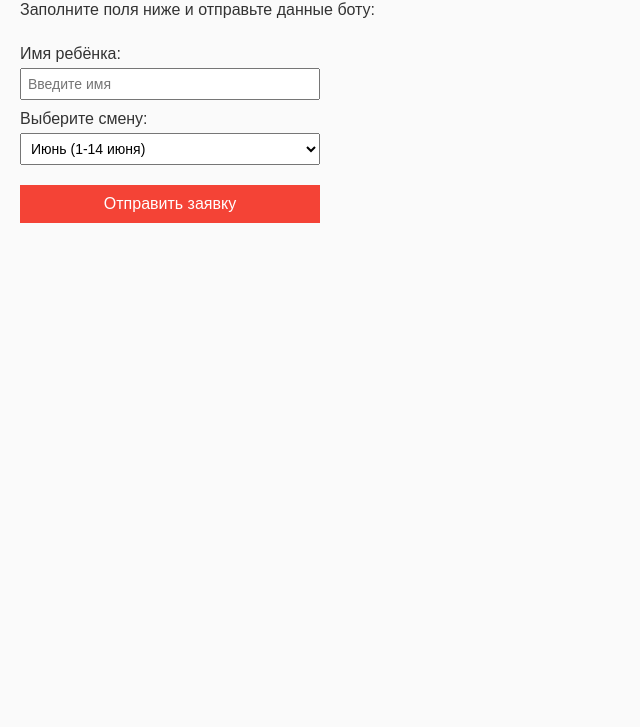
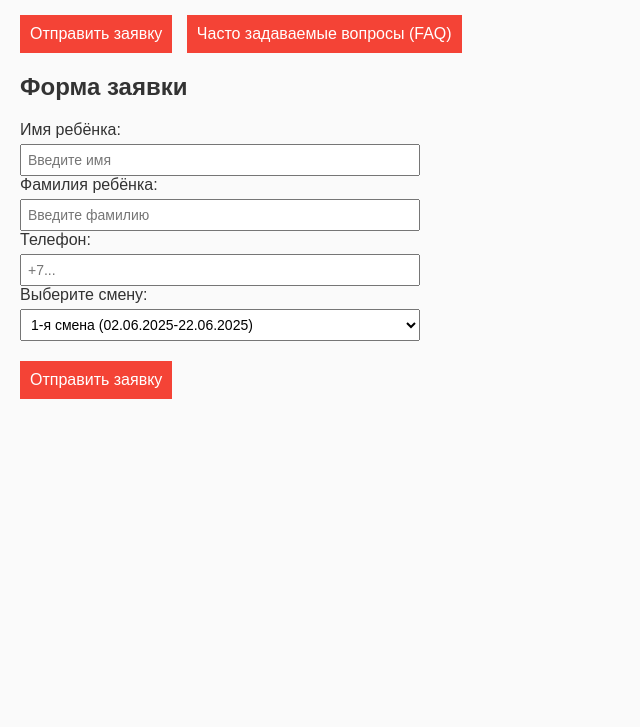
Before and after one commit to AndrewPRO2105/camp-webapp, a plain HTML site: page my-camp-webapp/index.html in a window 1280 px wide. Shown: the part 73-800 px from the top of the page, without its empty margins (0-640 px from the left). Drawn offline with Linux system fonts and the light colour scheme.

Commit message:
Add files via upload

```diff
--- a/my-camp-webapp/index.html
+++ b/my-camp-webapp/index.html
@@ -3,28 +3,49 @@
 <head>
   <meta charset="UTF-8">
   <title>Лагерь «Новое Поколение» - WebApp</title>
-  <!-- Подключаем стили -->
   <link rel="stylesheet" href="style.css">
 </head>
 <body>
-  <h1>Онлайн-заявка в лагерь</h1>
-  <p>Заполните поля ниже и отправьте данные боту:</p>
+  <h1>Онлайн-сервис «Алькадар»</h1>
 
-  <div class="form-container">
-    <label for="childName">Имя ребёнка:</label>
+  <!-- Блок переключения вкладок (заявка / FAQ) -->
+  <div class="tabs">
+    <button id="tabRequest">Отправить заявку</button>
+    <button id="tabFAQ">Часто задаваемые вопросы (FAQ)</button>
+  </div>
+
+  <!-- Форма заявки -->
+  <div id="requestForm" class="form-container">
+    <h2>Форма заявки</h2>
+    <label>Имя ребёнка:</label>
     <input type="text" id="childName" placeholder="Введите имя" />
 
-    <label for="shift">Выберите смену:</label>
+    <label>Фамилия ребёнка:</label>
+    <input type="text" id="childSurname" placeholder="Введите фамилию" />
+
+    <label>Телефон:</label>
+    <input type="tel" id="phone" placeholder="+7..." />
+
+    <label>Выберите смену:</label>
     <select id="shift">
-      <option value="june">Июнь (1-14 июня)</option>
-      <option value="july">Июль (1-14 июля)</option>
-      <option value="august">Август (1-14 августа)</option>
+      <option value="1">1-я смена (02.06.2025-22.06.2025)</option>
+      <option value="2">2-я смена (24.06.2025-14.07.2025)</option>
+      <option value="3">3-я смена (16.07.2025-05.08.2025)</option>
+      <option value="4">4-я смена (07.08.2025-27.08.2025)</option>
     </select>
 
-    <button id="sendBtn">Отправить заявку</button>
+    <button id="sendRequestBtn">Отправить заявку</button>
   </div>
 
-  <!-- Подключаем скрипт -->
+  <!-- Форма FAQ -->
+  <div id="faqForm" class="form-container" style="display: none;">
+    <h2>Задать вопрос</h2>
+    <label>Ваш вопрос:</label>
+    <textarea id="faqQuestion" placeholder="Напишите вопрос"></textarea>
+
+    <button id="sendFAQBtn">Отправить вопрос</button>
+  </div>
+
   <script src="script.js"></script>
 </body>
 </html>
--- a/my-camp-webapp/script.js
+++ b/my-camp-webapp/script.js
@@ -1,42 +1,81 @@
 // script.js
 
-// Убедимся, что скрипт начнёт работать, когда DOM загрузится полностью.
-// Для простоты можно повесить обработчик загрузки на window.onload или использовать DOMContentLoaded.
 window.onload = function() {
-  // Ищем элементы
-  const sendBtn = document.getElementById('sendBtn');
+  // -- Элементы переключения вкладок
+  const tabRequest = document.getElementById('tabRequest');
+  const tabFAQ = document.getElementById('tabFAQ');
+
+  // -- Форма заявки
+  const requestForm = document.getElementById('requestForm');
+  const sendRequestBtn = document.getElementById('sendRequestBtn');
   const nameField = document.getElementById('childName');
+  const surnameField = document.getElementById('childSurname');
+  const phoneField = document.getElementById('phone');
   const shiftSelect = document.getElementById('shift');
 
-  // Объект Telegram.WebApp становится доступен только внутри Telegram-клиента,
-  // но если открыть страницу в обычном браузере, Telegram.WebApp может быть undefined.
-  // Чтобы не было ошибок, проверяем наличие tg:
+  // -- Форма FAQ
+  const faqForm = document.getElementById('faqForm');
+  const sendFAQBtn = document.getElementById('sendFAQBtn');
+  const faqQuestion = document.getElementById('faqQuestion');
+
+  // Объект Telegram.WebApp (если открыто в телеграме)
   const tg = window.Telegram?.WebApp;
 
-  // Функция отправки данных боту
-  function sendDataToBot() {
+  // Функция переключения вкладок
+  function showRequestForm() {
+    requestForm.style.display = 'block';
+    faqForm.style.display = 'none';
+  }
+  function showFAQForm() {
+    requestForm.style.display = 'none';
+    faqForm.style.display = 'block';
+  }
+
+  // При нажатии на вкладки
+  tabRequest.addEventListener('click', showRequestForm);
+  tabFAQ.addEventListener('click', showFAQForm);
+
+  // Запуск: по умолчанию показываем форму заявки
+  showRequestForm();
+
+  // Отправка заявки
+  function sendRequestToBot() {
     const data = {
+      type: "request",  // помечаем, что это заявка
       childName: nameField.value,
+      childSurname: surnameField.value,
+      phone: phoneField.value,
       shift: shiftSelect.value
     };
-
-    // Превращаем в JSON-строку
     const jsonData = JSON.stringify(data);
 
     if (tg) {
-      // Отправляем данные в бота
       tg.sendData(jsonData);
-      // Можно закрыть WebApp (не обязательно):
-      tg.close();
+      tg.close();  // Закрываем по желанию
     } else {
-      // Если страница открыта в обычном браузере (для теста),
-      // просто покажем результат в консоли
       console.log("Данные для бота:", jsonData);
-      alert("Скрипт сработал, но Telegram.WebApp не доступен в браузере. " +
-            "Откройте страницу внутри Telegram для полноценной работы.");
+      alert("Открыто вне Telegram. Откройте внутри Telegram для отправки.");
     }
   }
 
-  // Навешиваем обработчик клика на кнопку
-  sendBtn.addEventListener('click', sendDataToBot);
+  // Отправка вопроса (FAQ)
+  function sendFAQToBot() {
+    const data = {
+      type: "faq",
+      question: faqQuestion.value
+    };
+    const jsonData = JSON.stringify(data);
+
+    if (tg) {
+      tg.sendData(jsonData);
+      tg.close();
+    } else {
+      console.log("FAQ ->", jsonData);
+      alert("Открыто вне Telegram. Откройте внутри Telegram для отправки.");
+    }
+  }
+
+  // Назначаем обработчики клика
+  sendRequestBtn.addEventListener('click', sendRequestToBot);
+  sendFAQBtn.addEventListener('click', sendFAQToBot);
 };
--- a/my-camp-webapp/style.css
+++ b/my-camp-webapp/style.css
@@ -10,10 +10,21 @@ h1 {
   margin-bottom: 10px;
 }
 
+.tabs {
+  margin-bottom: 20px;
+}
+
+.tabs button {
+  padding: 10px;
+  margin-right: 10px;
+  cursor: pointer;
+}
+
 .form-container {
   display: flex;
   flex-direction: column;
-  max-width: 300px;
+  max-width: 400px;
+  margin-bottom: 30px;
 }
 
 .form-container label {
@@ -21,10 +32,13 @@ h1 {
 }
 
 .form-container input,
-.form-container select {
+.form-container select,
+.form-container textarea {
   padding: 6px;
   font-size: 14px;
   margin-top: 5px;
+  width: 100%;
+  box-sizing: border-box;
 }
 
 button {
```
